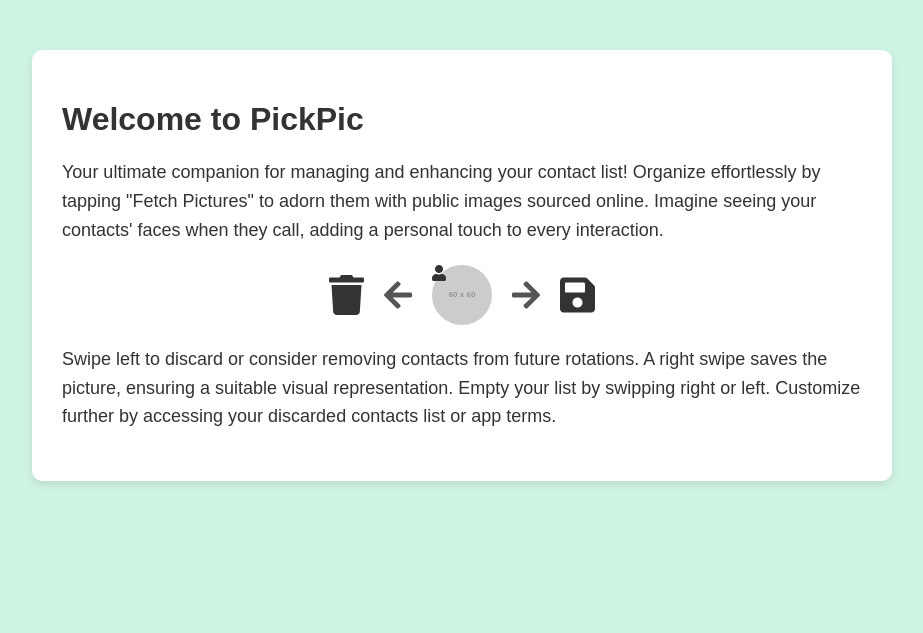
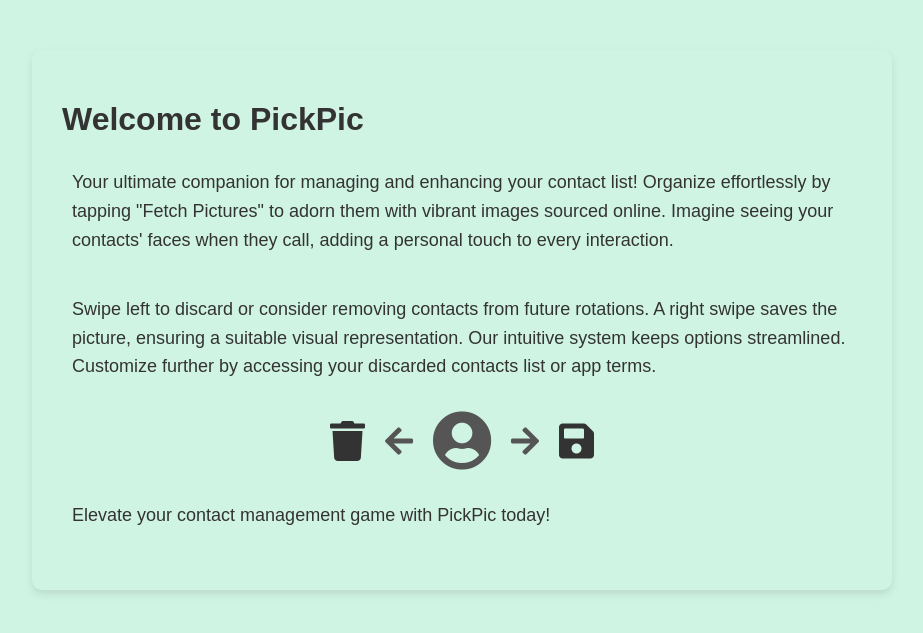
Before and after one commit to inUtil-Labs/inutil-labs.github.io, a Jekyll site: the page pages/pphome.html, which Jekyll copies as it is, in a window 1280 px wide. Shown: the top 633 px of the page, without its empty margins (178-1101 px from the left). Built offline with Jekyll 4.4.1, drawn with Linux system fonts in a browser that asks for light colours.

Commit message:
Update pphome.html

```diff
--- a/pages/pphome.html
+++ b/pages/pphome.html
@@ -17,7 +17,7 @@
     max-width: 800px;
     margin: 50px auto;
     padding: 30px;
-    background-color: #fff;
+    background-color: #d0f4e4; /* Changed background color */
     border-radius: 10px;
     box-shadow: 0 4px 8px rgba(0, 0, 0, 0.1);
   }
@@ -30,6 +30,9 @@
     font-size: 18px;
     line-height: 1.6;
     margin-bottom: 20px;
+    background-color: #d0f4e4; /* Changed background color */
+    padding: 10px;
+    border-radius: 5px;
   }
   .icon-container {
     display: flex;
@@ -43,14 +46,9 @@
     color: #555;
   }
   .icon-container .person-icon {
-    width: 60px;
-    height: 60px;
+    font-size: 60px; /* Increased font size for better visibility */
     margin: 0 20px;
-    border-radius: 50%;
-    background-image: url('https://via.placeholder.com/60');
-    background-size: cover;
-    background-position: center;
-    background-color: #fff; /* Added background color */
+    color: #555; /* Set color to match text color */
   }
   .icon-container .arrow {
     font-size: 32px;
@@ -71,15 +69,16 @@
 <body>
   <div class="container">
     <h1>Welcome to PickPic</h1>
-    <p>Your ultimate companion for managing and enhancing your contact list! Organize effortlessly by tapping "Fetch Pictures" to adorn them with public images sourced online. Imagine seeing your contacts' faces when they call, adding a personal touch to every interaction.</p>
+    <p>Your ultimate companion for managing and enhancing your contact list! Organize effortlessly by tapping "Fetch Pictures" to adorn them with vibrant images sourced online. Imagine seeing your contacts' faces when they call, adding a personal touch to every interaction.</p>
+    <p>Swipe left to discard or consider removing contacts from future rotations. A right swipe saves the picture, ensuring a suitable visual representation. Our intuitive system keeps options streamlined. Customize further by accessing your discarded contacts list or app terms.</p>
     <div class="icon-container">
       <i class="fas fa-trash red-icon" onclick="discard()"></i>
       <i class="fas fa-arrow-left arrow" onclick="swipeLeft()"></i>
-      <i class="fas fa-user person-icon"></i> <!-- Added "fas" class -->
+      <i class="fas fa-user-circle person-icon"></i> <!-- Changed to Font Awesome Silhouette icon -->
       <i class="fas fa-arrow-right arrow" onclick="swipeRight()"></i>
       <i class="fas fa-save save-icon" onclick="save()"></i>
     </div>
-    <p>Swipe left to discard or consider removing contacts from future rotations. A right swipe saves the picture, ensuring a suitable visual representation. Empty your list by swipping right or left. Customize further by accessing your discarded contacts list or app terms.</p>
+    <p>Elevate your contact management game with PickPic today!</p>
   </div>
 
   <script>
```
Also changed, not shown: other parts of pages/pphome.html (+1 -1 lines).
